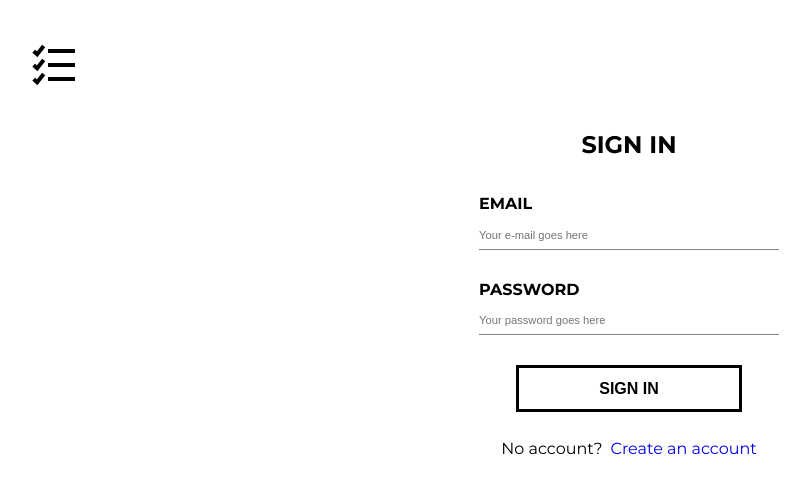
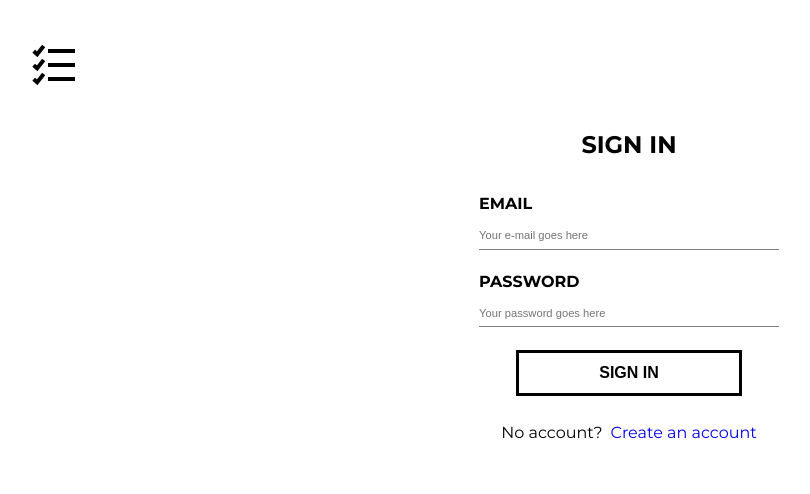
Before and after one commit to damianziobro/tasks, a React app: page /signin in a window 1280 px wide. Shown: the top 494 px of the page, without its empty margins (11-821 px from the left). Built offline with nearby package versions, Linux system fonts and the light colour scheme.

Commit message:
Changed styles in SignIn

```diff
--- a/src/containers/SignIn/SignIn.css
+++ b/src/containers/SignIn/SignIn.css
@@ -24,7 +24,7 @@
 
 .input {
     padding: .7em 0;
-    margin: .7em 0;
+    margin-top: .7em;
     width: 300px;
     border: 0;
     border-bottom: 1px solid grey;
@@ -64,6 +64,8 @@
 }
 
 .error {
-    font-size: .8em;
+    font-weight: 400;
+    color: #cc0000;
+    font-size: .7em;
     text-transform: none;
 }
```
